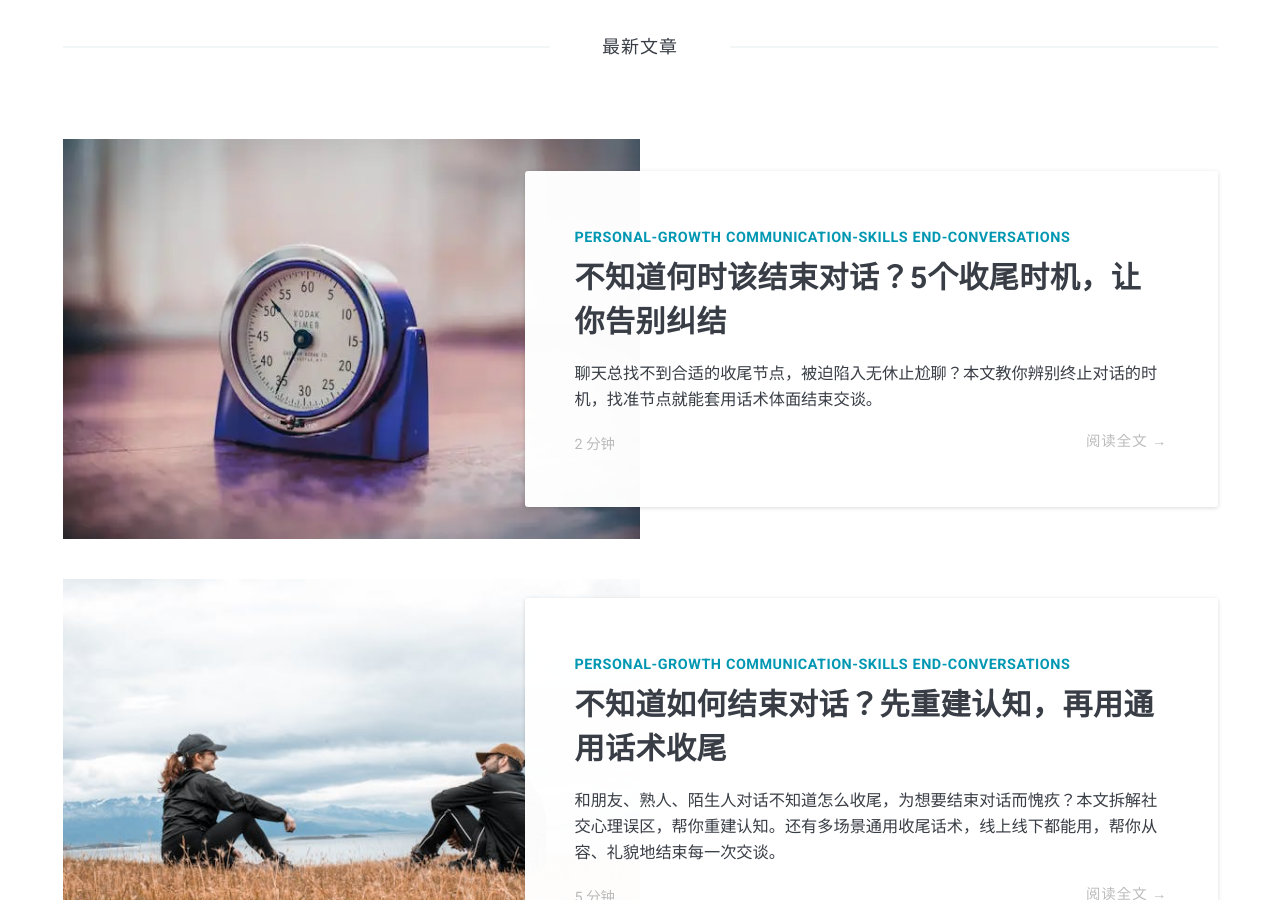
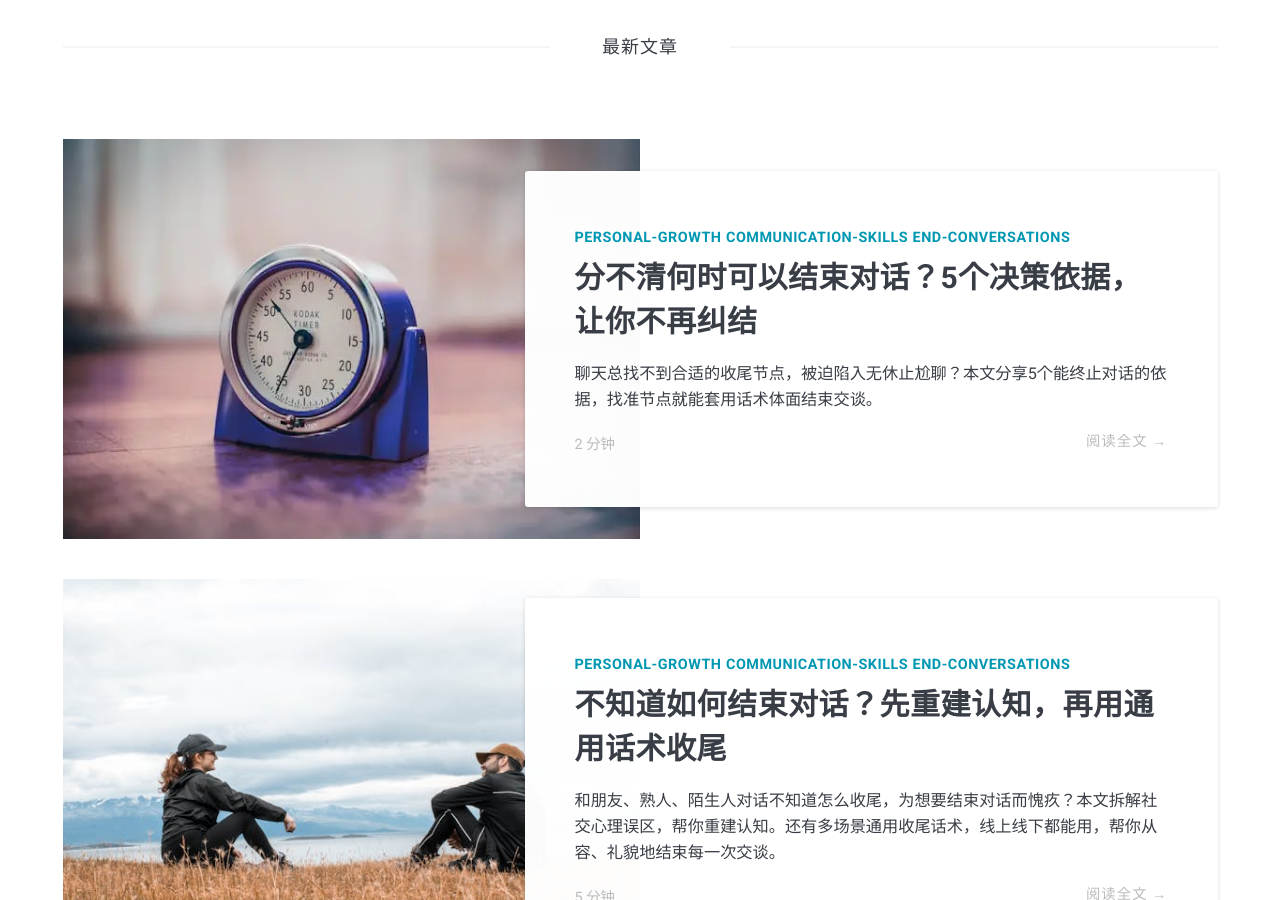
Before and after one commit to xiangxinotes/xiangxinotes.github.io, a Jekyll site: the page built from index.html, in a window 1280 px wide and 900 px high, scrolled down 675 px. Built offline with Jekyll 4.4.1, drawn with Linux system fonts in a browser that asks for light colours; nearby versions of some CDN libraries; the list of posts is cut into pages by our own code; some of the changed lines change nothing that is shown.

Commit message:
update post: when-to-end-a-conversation

```diff
--- a/_posts/2026-06-01-when-to-end-a-conversation.markdown
+++ b/_posts/2026-06-01-when-to-end-a-conversation.markdown
@@ -1,51 +1,48 @@
 ---
 layout: post
-title: "不知道何时该结束对话？5个收尾时机，让你告别纠结"
+title: "分不清何时可以结束对话？5个决策依据，让你不再纠结"
 date: 2026-06-06 13:46:00 +0800
-description: "聊天总找不到合适的收尾节点，被迫陷入无休止尬聊？本文教你辨别终止对话的时机，找准节点就能套用话术体面结束交谈。"
+last_modified_at: 2026-06-07 22:57:00 +0800
+description: "聊天总找不到合适的收尾节点，被迫陷入无休止尬聊？本文分享5个能终止对话的依据，找准节点就能套用话术体面结束交谈。"
 image: pexels-chitokan-2087742.webp
 image_alt: 桌上放着一个复古计时器
 tags: personal-growth communication-skills end-conversations
 ---
 
-如果你背熟了一大堆收尾话术，可遇上冗长尬聊，依旧不知道如何体面抽身离场。
+如果你背熟了一大堆收尾话术，可遇上冗长尬聊，依旧不知道何时可以抽身离场。
 
-那先要分清症结：你是**不敢结束对话**，还是**分辨不出合适的收尾时机**。
+那要先分清症结：你是**不敢结束对话**，还是**不知道什么时候可以结束对话**。
 
 若是前者，建议先阅读上篇[《不知道如何结束对话？先重建认知，再用通用话术收尾》](/2026/05/30/how-to-end-a-conversation-basic-guide/){:target="_blank"}，重建[心理认知](/2026/05/30/how-to-end-a-conversation-basic-guide/#重建认知){:target="_blank"}；
 
-若是后者，本文刚好对症，继续往下阅读即可。
+若是后者，本文刚好能解决，请继续往下读。
 
-本文整理了五类可安心收尾的时机。碰到其中任意一种，直接用[之前学过的话术](/2026/05/30/how-to-end-a-conversation-basic-guide/#通用收尾话术){:target="_blank"}从容道别即可。
+本文整理了5个结束对话的**决策依据**，帮你判断“当下该不该收尾”。
 
 ## 有正事
 
-接下来有正事时随时都可以结束对话：线下直接告辞离场，线上说明缘由即可。
+接下来有正事的话，你可以结束对话。
 
-客观事务摆在眼前，结束对话是自然选择。
-
-不用纠结愧疚，要事优先是人之常情，直接说明事由道别即可。
+客观事务摆在眼前，结束对话是自然选择。不用感到愧疚，线下直接告辞离场，线上说明缘由即可。
 
 ## 没正事
 
-拿正事做理由，当然是最“合理”的理由，但如果你没正事要做呢？
+有正事的时候，当然是最应该结束对话了，但如果你没正事要做呢？
 
-编造事实借口？不，这样只会让你更内耗。
+其实，只要当前对话状态不对，你就可以随时结束对话。
 
 你只需要意识到一点：**没要紧事 ≠ 必须一直陪聊**。
-
-只要当下对话状态不对，你就可以随时叫停。
-
-没有正事的情况下，其实也有很多收尾的时机，我们一起来看一看。
 
 ![{{page.image_alt}}]({{ site.baseurl }}/images/{{page.image}})
 *结束对话的时机 <a href="https://www.pexels.com/photo/selective-focus-photography-of-kodak-timer-2087742/">Photo</a> by Chitokan C.*
 
+没有正事的时候，下面这四种情况，同样可以作为收尾的决策依据，我们一起来看一看。
+
 ### 你不想继续了
 
-正如我们在[上一篇](/2026/05/30/how-to-end-a-conversation-basic-guide/){:target="_blank"}提到的那样，你的意愿也很重要。
+正如我们在[上一篇](/2026/05/30/how-to-end-a-conversation-basic-guide/){:target="_blank"}提到的那样，**你的意愿也很重要**。
 
-你想结束对话的时候，就是结束对话的时机！
+你想结束对话的时候，你可以结束！
 
 **不想聊就不要勉强自己硬撑**，[表达疲劳](/2026/05/30/how-to-end-a-conversation-basic-guide/#表达疲劳){:target="_blank"}痛快离场，是照顾双方情绪的礼貌做法。
 
@@ -77,7 +74,7 @@
 - 和自己约定单次对话最长时限，
 - 到时限后，立即结束对话。
 
-这一条尤其适配电话、微信语音、线上视频，因为你可以直观地看到通话时长。一旦到达预设分钟，无论聊得是否尽兴，准时找理由结束对话。
+这一条尤其适配电话、微信语音、线上视频，因为你可以直观地看到通话时长。一旦到达预设分钟，无论聊得是否尽兴，都可以主动结束对话。
 
 ---
 
@@ -85,7 +82,7 @@
 
 这也是为什么我在文章开头强调，一定要先分清自己的核心问题。
 
-如果是看不懂收尾时机，看完这篇文章，你已经掌握了全套判断方法；但如果是心理层面不敢收尾，一定要看[上篇的认知重建](/2026/05/30/how-to-end-a-conversation-basic-guide/#重建认知){:target="_blank"}。
+如果是缺乏分辨收尾时机的依据，看完这篇文章，你已经掌握了全套判断方法；但如果是心理层面不敢收尾，一定要看[上篇的认知重建](/2026/05/30/how-to-end-a-conversation-basic-guide/#重建认知){:target="_blank"}。
 
 如果你调整了自己的认知，还是不敢张口结束对话，你必须[**逼自己去做**](/2026/05/08/how-to-become-brave-and-achieve-goals/#逼自己做){:target="_blank"}一次。
 
```
